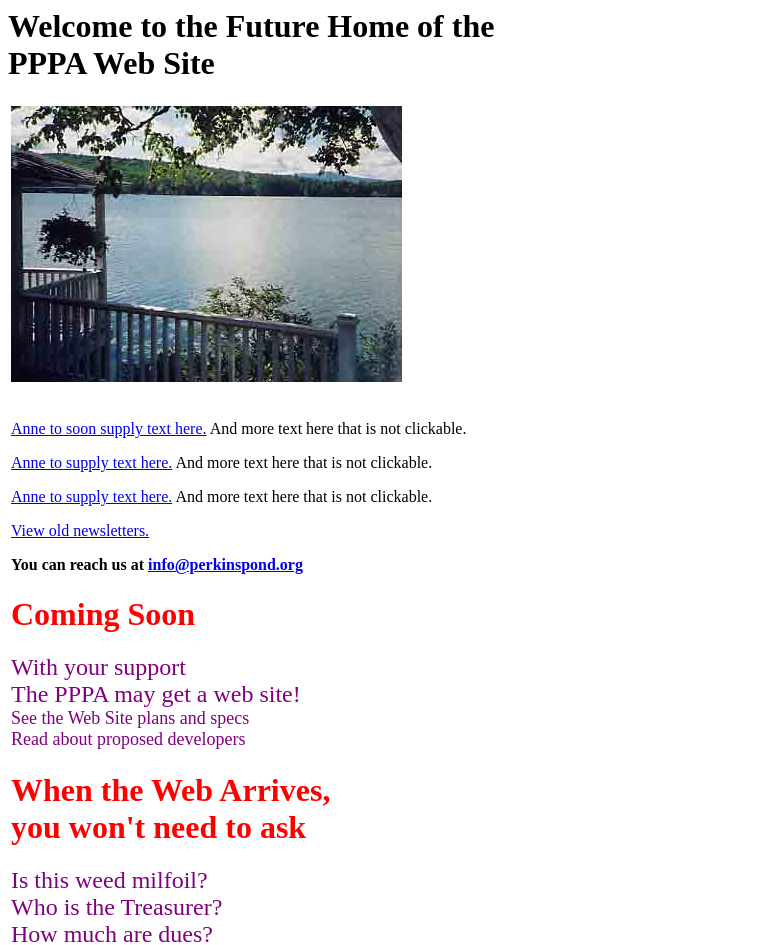
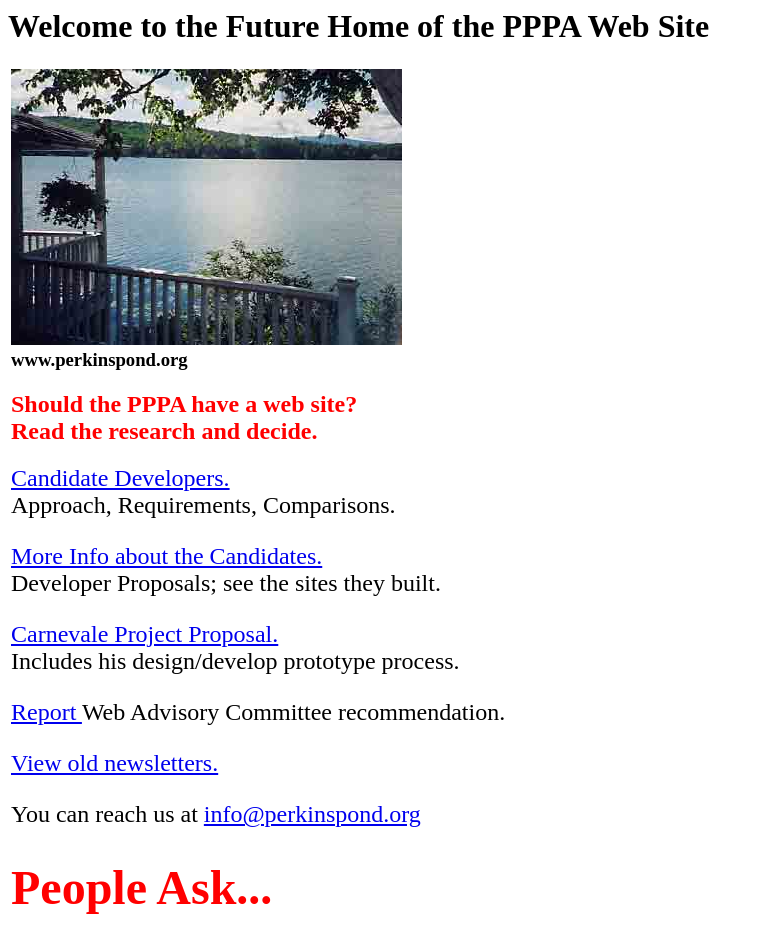
Before and after one commit to perkinspond/perkinspond.github.io, a plain HTML site: page index.html in a window 1280 px wide. Shown: the top 945 px of the page, without its empty margins (0-764 px from the left). Drawn offline with Linux system fonts and the light colour scheme.

Commit message:
Added info about potential PPPA web site

```diff
--- a/index.html
+++ b/index.html
@@ -5,8 +5,12 @@
 	<title>Welcome to PPPA</title>
 </head>
 <body bgcolor="#FFFFFF">
-  <h1>Welcome to the Future Home of the  <br>
+
+
+  <h1>Welcome to the Future Home of the
           PPPA Web Site </h1>
+
+
 
   <table width="550" border="0" align="left">
     <tr align="left">
@@ -14,40 +18,51 @@
 	  </td>
     </tr>
     <tr align="left">
-       <td><br>
+       <td>
 
-  <p> <a href="file1.pdf">Anne to soon  supply text here.</a> And more text here that is not clickable.</p>
-  <p> <a href="file1.pdf">Anne to supply text here.</a> And more text here that is not clickable.</p>
-  <p> <a href="file1.pdf">Anne to supply text here.</a> And more text here that is not clickable.</p>
-  <p> <a href="newsletters.html"> View old newsletters.</a> </p>
-  <p> <b>You can reach us at <a href="mailto:info@perkinspond.org">info@perkinspond.org</a></b></p>
+   <h3> www.perkinspond.org  </h3>
+<h2> <font size="" color="RED">Should the PPPA have a web site? <br>Read the research and decide. </font>
+ <font size="5" color="">
+
+</h2><p> <a href="develop1.pdf">Candidate Developers. </a> <br>Approach, Requirements, Comparisons.</p>
+
+  <p> <a href="develop2.pdf">More Info about the Candidates.</a> <br> Developer Proposals; see the sites they built.</p>
+  <p> <a href="carnevale.pdf">Carnevale Project Proposal.</a> <br>Includes his design/develop prototype process.</p>
+  <p> <a href="report.pdf"> Report </a> Web Advisory Committee recommendation. </p> </b>
+  <p> <a href="newsletters.html"> View old newsletters.</a> <br> </p>
+  <p> You can reach us at <a href="mailto:info@perkinspond.org">info@perkinspond.org  </a></b></p></font>
+
+ <font size="5" color="">
+       <font size="" color="RED">   <h1>    People Ask...    </h1> </FONT>
 
 
-       <font size="" color="RED">   <h1>   Coming Soon <br>   </h1> </FONT>
-
-<font size="5" color="PURPLE"> With your support <br>The PPPA may get a web site! <br></FONT>
-
-<font size="4" color="PURPLE">See the  Web Site plans and specs <br> Read about proposed developers <br> </FONT>
-
-<font size="" color="RED">   <h1>  When the Web Arrives, <BR> you won't need to ask <br>   </h1> </FONT>
-
-<font size="5" color="purple">
+ <font size="5" color="">
 
 
-Is this weed milfoil? <br>
+Is there a Spring Meeting? <br>
 Who is the Treasurer?<br>
 How much are dues? <br>
-When is the next meeting? <BR>
+Was a water committee appointed? <BR>
 Who is on the Executive Committee? <br>
 And who is the Exec member at large? <br>
 How high should the water be? <br>
+Can I fertilize without phosphorus? <br>
+How late can I keep waterskiing?<br>
+Is this weed milfoil? <br <br>
 Who is selling memorabilia? <br>
 Who is my local weedwatcher?  <br>
 Should I worry about runoff?  <br>
 Is there a boat parade this year?  <br>
+How do I contact to run for an office?  <br>
+Are they testing for water quality this year? <br>
 
 
-        <br> </FONT>
+
+</FONT>
+		<font size="" color="RED">   <h2>  When the Web Arrives, <BR> you won't need to ask! <br>   </h1> </FONT>
+
+<font size="5" color="purple">
+
         <br>
 
            <br>
```
Also changed, not shown: 4 other files.
